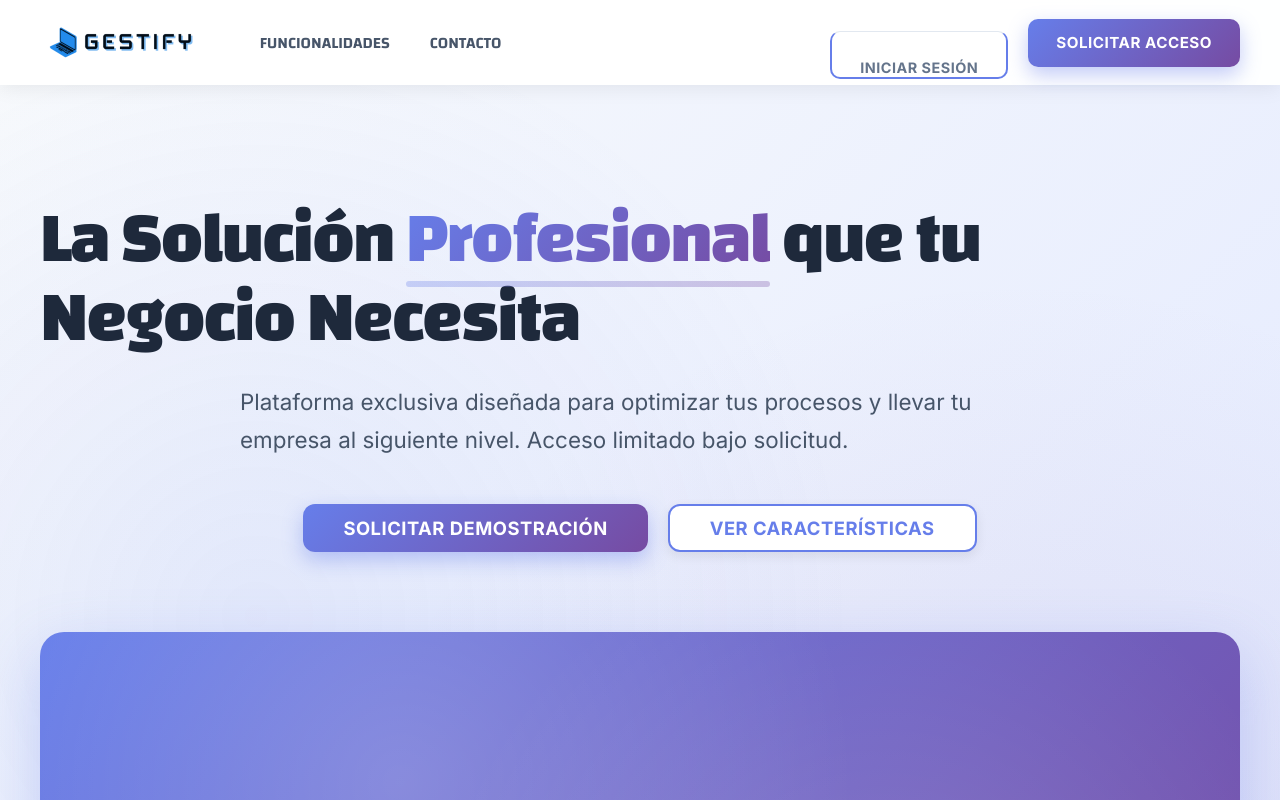
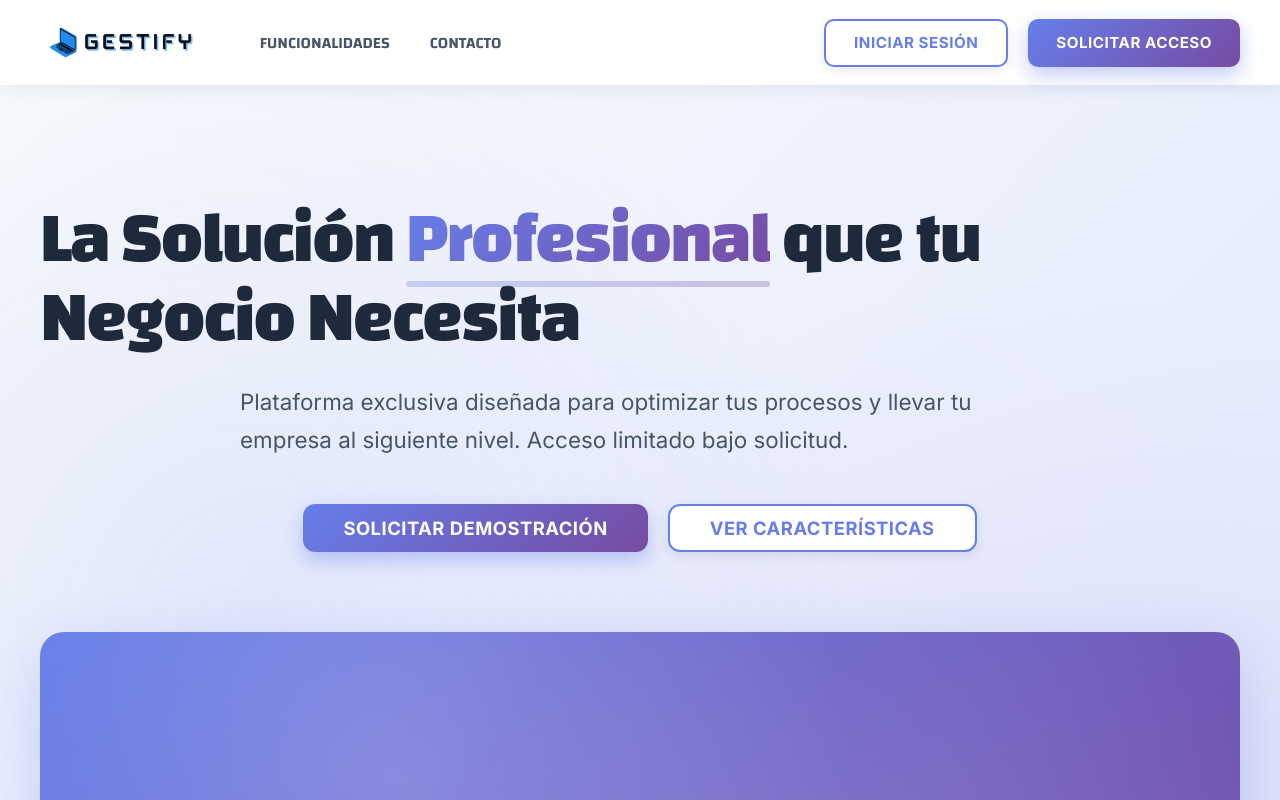
Before and after one commit to joxquinnn/Gestify, a React app in the folder Frontend/: page / in a window 1280 px wide. Shown: the top 800 px of the page. Built offline with nearby package versions, Linux system fonts and the light colour scheme; the HTML template or start-up script is replaced by a standard one; a web font is replaced by a local one.

Commit message:
Update Header.tsx

```diff
--- a/Frontend/src/components/Header.tsx
+++ b/Frontend/src/components/Header.tsx
@@ -49,14 +49,14 @@ const Header: React.FC = () => {
 
         <div className="header-right-group">
           <button
-            className="login-link"
+            className="secondary-cta-button"
             onClick={goToLogin}
           >
             INICIAR SESIÓN
           </button>
 
           <button
-            className="nav-button primary-cta-button"
+            className=" primary-cta-button"
             onClick={() => scrollToSection('contacto')}
           >
             SOLICITAR ACCESO
```
